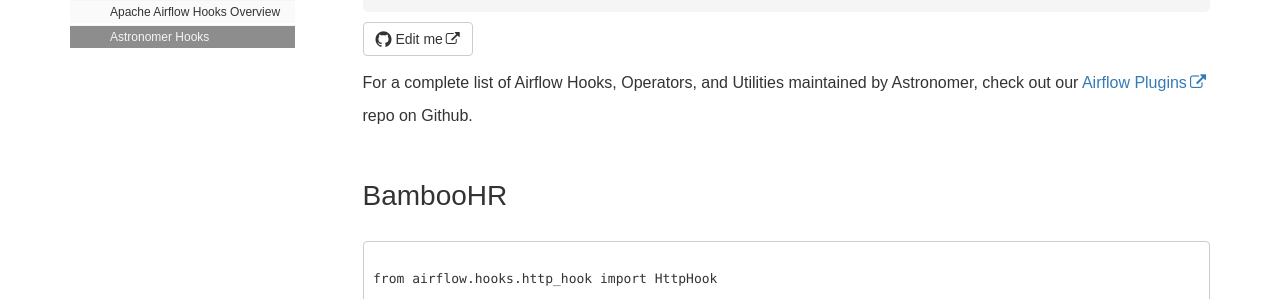
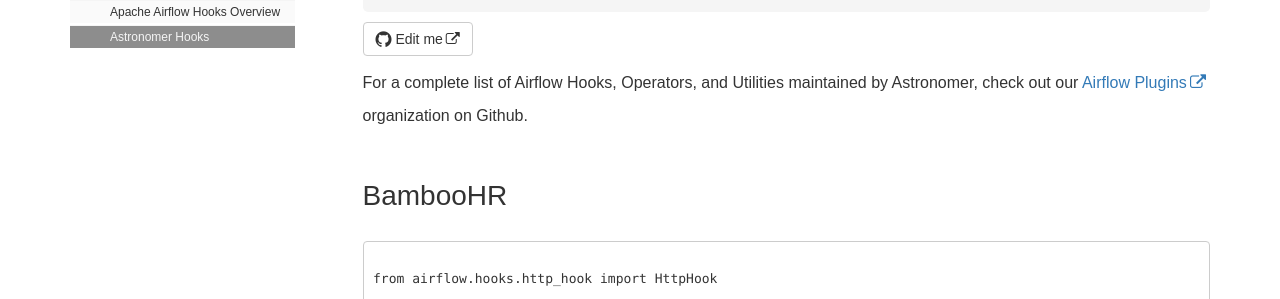
Before and after one commit to petedejoy/documentation, a Jekyll site: the page built from v2/apache_airflow/hooks/astro-hooks.md, in a window 1280 px wide and 900 px high. Shown: the part 329-628 px from the top of the window. Built offline with Jekyll 4.4.1, drawn with Linux system fonts in a browser that asks for light colours; nearby versions of some CDN libraries; some web fonts are replaced; comment, search, counter and statistics services are not loaded.

Commit message:
Google Analytics hook added to /astro-hooks, /sources-and-destinations updated to reflect current status of hooks and operators, link added to our Airflow Plugins org #110

```diff
--- a/v2/apache_airflow/hooks/astro-hooks.md
+++ b/v2/apache_airflow/hooks/astro-hooks.md
@@ -3,7 +3,7 @@ title: Astronomer Hooks
 sidebar: platform_sidebar
 ---
 
-For a complete list of Airflow Hooks, Operators, and Utilities maintained by Astronomer, check out our [Airflow Plugins](https://github.com/airflow-plugins?utf8=%E2%9C%93&q=&type=&language=) repo on Github.
+For a complete list of Airflow Hooks, Operators, and Utilities maintained by Astronomer, check out our [Airflow Plugins](https://github.com/airflow-plugins?utf8=%E2%9C%93&q=&type=&language=) organization on Github.
 
 
 ## BambooHR
```
Also changed, not shown: v2/apache_airflow/sources-and-destinations.md (+3 -0 lines).
